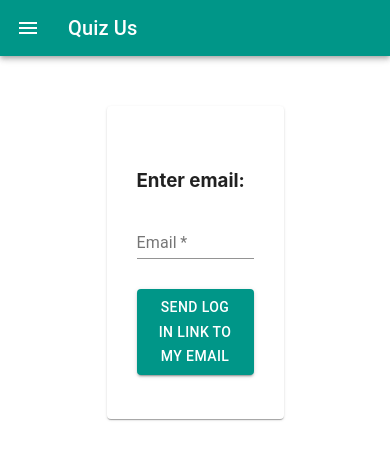
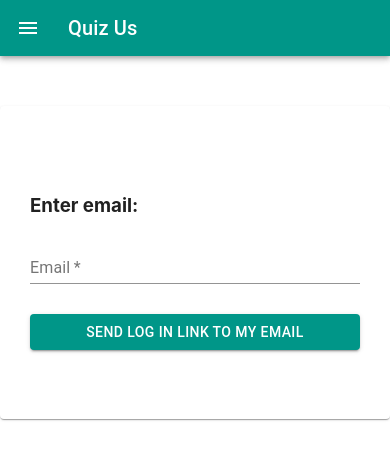
Before and after one commit to quiz-us/student-client, a React (Create React App) app: page /login in a window 390 px wide. Shown: the top 460 px of the page. Built offline with nearby package versions, Linux system fonts and the light colour scheme.

Commit message:
Hook student login request to server

```diff
--- a/src/components/auth/LogIn.js
+++ b/src/components/auth/LogIn.js
@@ -1,12 +1,12 @@
-import React from 'react';
+import React, { useState } from 'react';
 import Card from '@material-ui/core/Card';
-import { makeStyles } from '@material-ui/styles';
+import { withStyles } from '@material-ui/styles';
 import { useMutation } from '@apollo/react-hooks';
 import gql from 'graphql-tag';
 import TextField from '@material-ui/core/TextField';
 import Button from '@material-ui/core/Button';
 
-const useStyles = makeStyles({
+const styles = theme => ({
   root: {
     height: '100%',
     display: 'flex',
@@ -15,6 +15,12 @@ const useStyles = makeStyles({
   },
   formContainer: {
     width: '30%',
+    [theme.breakpoints.down('md')]: {
+      width: '50%'
+    },
+    [theme.breakpoints.down('sm')]: {
+      width: '85%'
+    },
     height: '30%',
     padding: '30px',
     display: 'flex',
@@ -37,15 +43,31 @@ const CREATE_LOGIN_LINK = gql`
   }
 `;
 
-export default () => {
-  const classes = useStyles();
-  const [createLoginLink, { loading, error }] = useMutation(CREATE_LOGIN_LINK);
+const Login = ({ classes }) => {
+  const [email, setEmail] = useState('');
+  const [createLoginLink, { loading, error }] = useMutation(CREATE_LOGIN_LINK, {
+    onCompleted: data => console.log('done', data),
+    onError: err => console.error('error occured:', error)
+  });
+
+  const handleSubmit = e => {
+    e.preventDefault();
+    createLoginLink({ variables: { email } });
+  };
+
   return (
     <div className={classes.root}>
       <Card className={classes.formContainer}>
-        <form className={classes.form}>
+        <form className={classes.form} onSubmit={handleSubmit}>
           <h3>Enter email:</h3>
-          <TextField required label="Email" type="email" name="email" />
+          <TextField
+            required
+            label="Email"
+            type="email"
+            name="email"
+            value={email}
+            onChange={e => setEmail(e.target.value)}
+          />
           <Button
             color="primary"
             variant="contained"
@@ -59,3 +81,5 @@ export default () => {
     </div>
   );
 };
+
+export default withStyles(styles)(Login);
```
